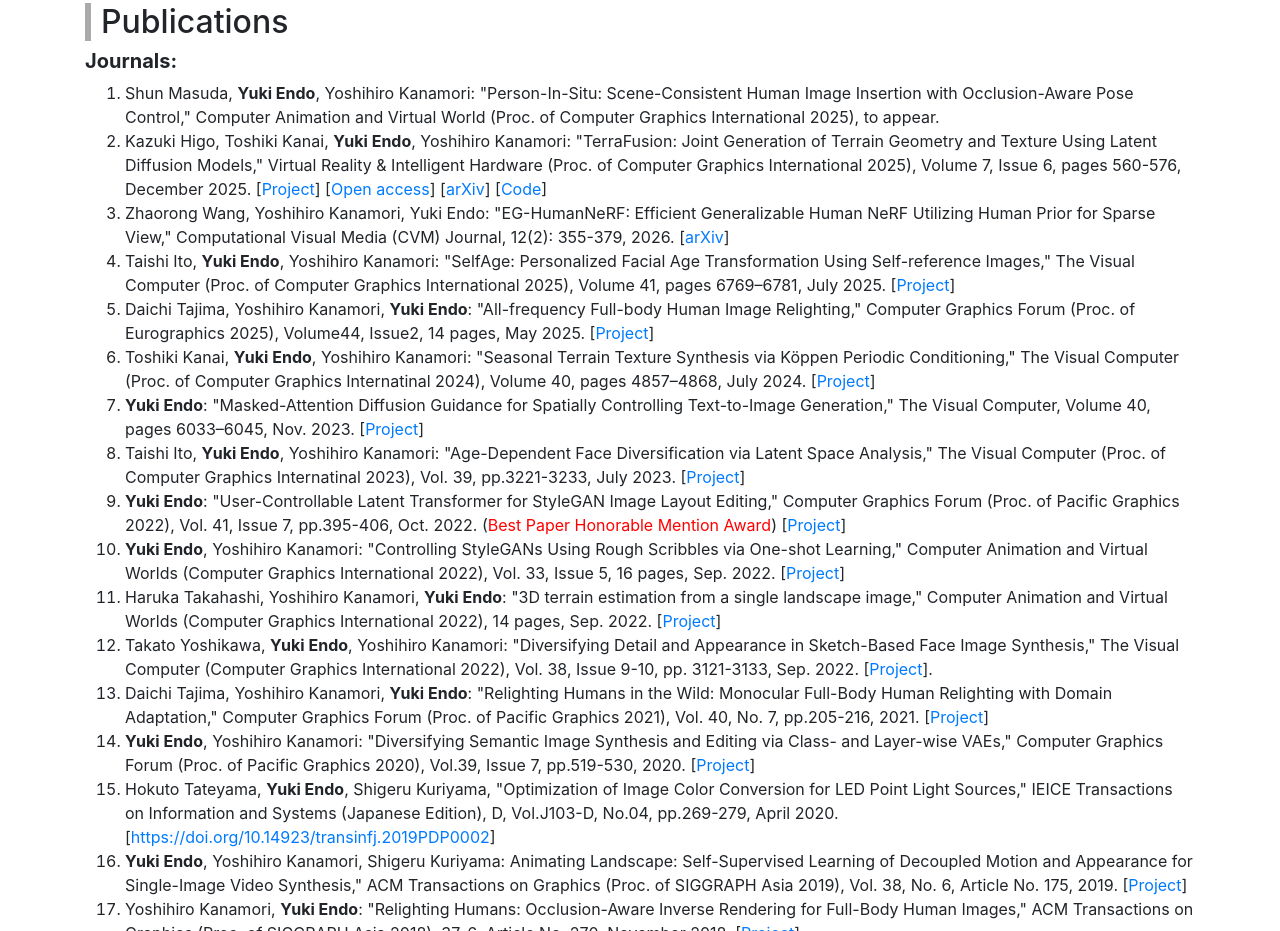
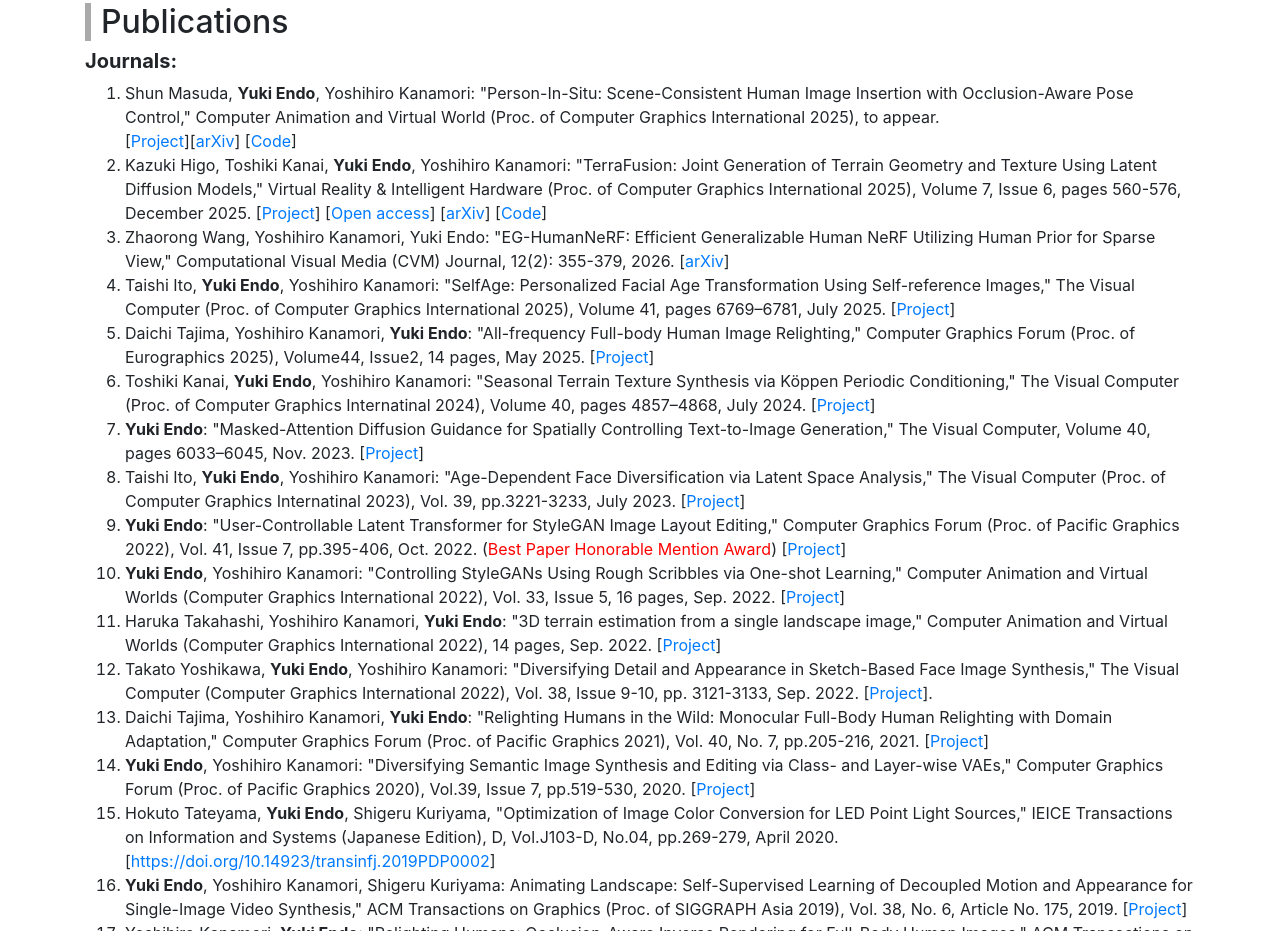
Before and after one commit to endo-yuki-t/endo-yuki-t.github.io, a plain HTML site: page index_ja.html in a window 1280 px wide. Shown: the part 4853-5784 px from the top of the page. Drawn offline with nearby package versions, Linux system fonts and the light colour scheme.

Commit message:
Update index_ja.html

```diff
--- a/index_ja.html
+++ b/index_ja.html
@@ -245,7 +245,7 @@ Monocular Full-Body Human Relighting with Domain Adaptation (Pacific Graphics 20
 <h2 class="heading d-inline-block mr-2">Publications</h2>
 <h3 class="h5 mr-2 font-weight-bold">Journals:</h3>
 <ol>
-	<li>Shun Masuda, <b>Yuki Endo</b>, Yoshihiro Kanamori: "Person-In-Situ: Scene-Consistent Human Image Insertion with Occlusion-Aware Pose Control," Computer Animation and Virtual World (Proc. of Computer Graphics International 2025), to appear.</li>
+	<li>Shun Masuda, <b>Yuki Endo</b>, Yoshihiro Kanamori: "Person-In-Situ: Scene-Consistent Human Image Insertion with Occlusion-Aware Pose Control," Computer Animation and Virtual World (Proc. of Computer Graphics International 2025), to appear.</li>  [<a href="https://shun-2002.github.io/person-in-situ-project/">Project</a>][<a href="https://arxiv.org/abs/2505.04052">arXiv</a>] [<a href="https://github.com/shun-2002/Person-In-Situ">Code</a>]</li>
 	<li>Kazuki Higo, Toshiki Kanai, <b>Yuki Endo</b>, Yoshihiro Kanamori: "TerraFusion: Joint Generation of Terrain Geometry and Texture Using Latent Diffusion Models," Virtual Reality & Intelligent Hardware (Proc. of Computer Graphics International 2025), Volume 7, Issue 6, pages 560-576, December 2025. [<a href="https://millennium-nova.github.io/terra-fusion-page/">Project</a>] [<a href="https://www.sciencedirect.com/science/article/pii/S2096579625000713">Open access</a>] [<a href="https://arxiv.org/abs/2505.04050">arXiv</a>] [<a href="https://github.com/millennium-nova/terra-fusion">Code</a>]</li>
 	<li>Zhaorong Wang, Yoshihiro Kanamori, Yuki Endo: "EG-HumanNeRF: Efficient Generalizable Human NeRF Utilizing Human Prior for Sparse View," Computational Visual Media (CVM) Journal, 12(2): 355-379, 2026. [<a href="https://arxiv.org/abs/2410.12242">arXiv</a>]</li>
 	<li>Taishi Ito, <b>Yuki Endo</b>, Yoshihiro Kanamori: "SelfAge: Personalized Facial Age Transformation Using Self-reference Images," The Visual Computer (Proc. of Computer Graphics International 2025), Volume 41, pages 6769–6781, July 2025. [<a href="https://endo-yuki-t.github.io/projects/SelfAge/">Project</a>]</li>
```
